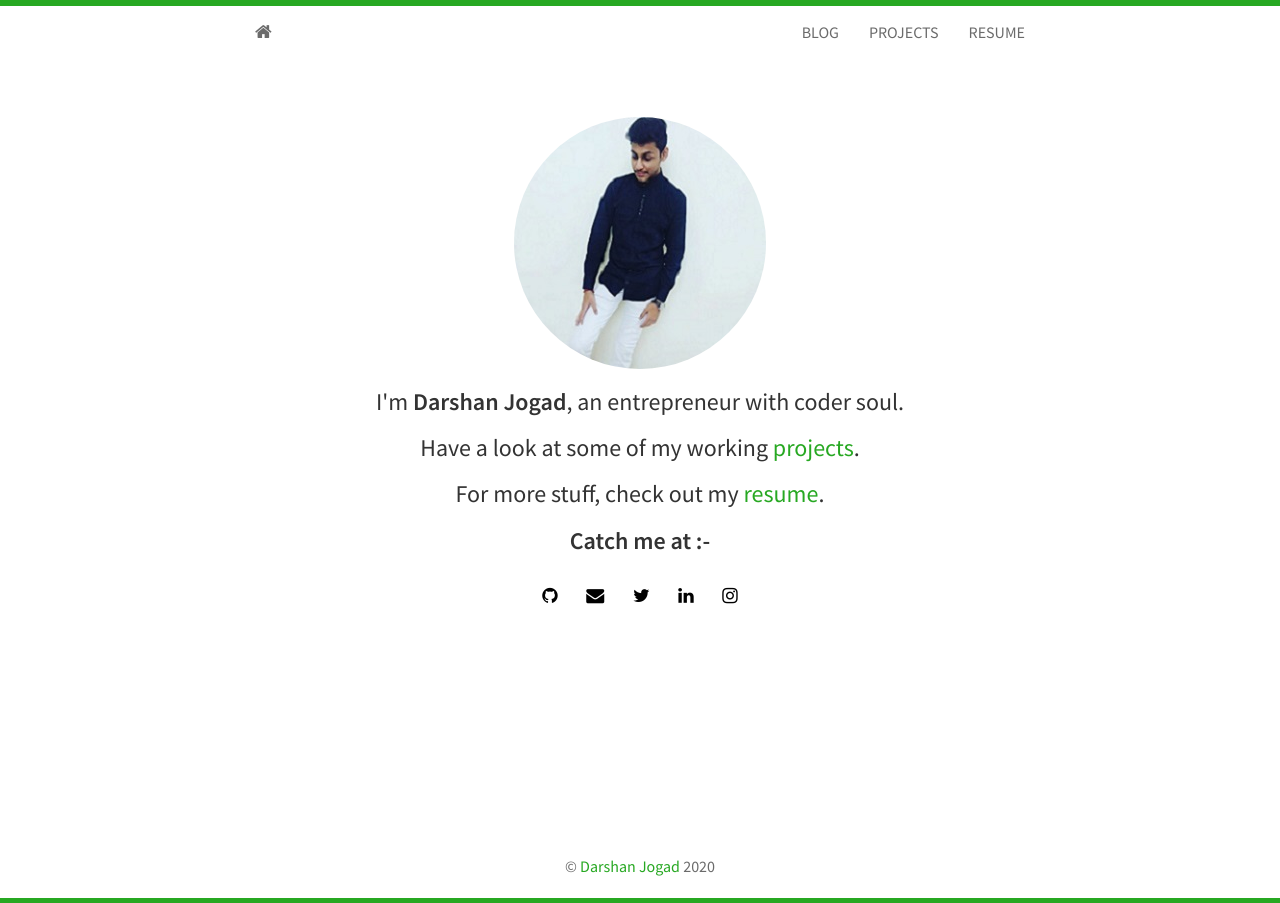
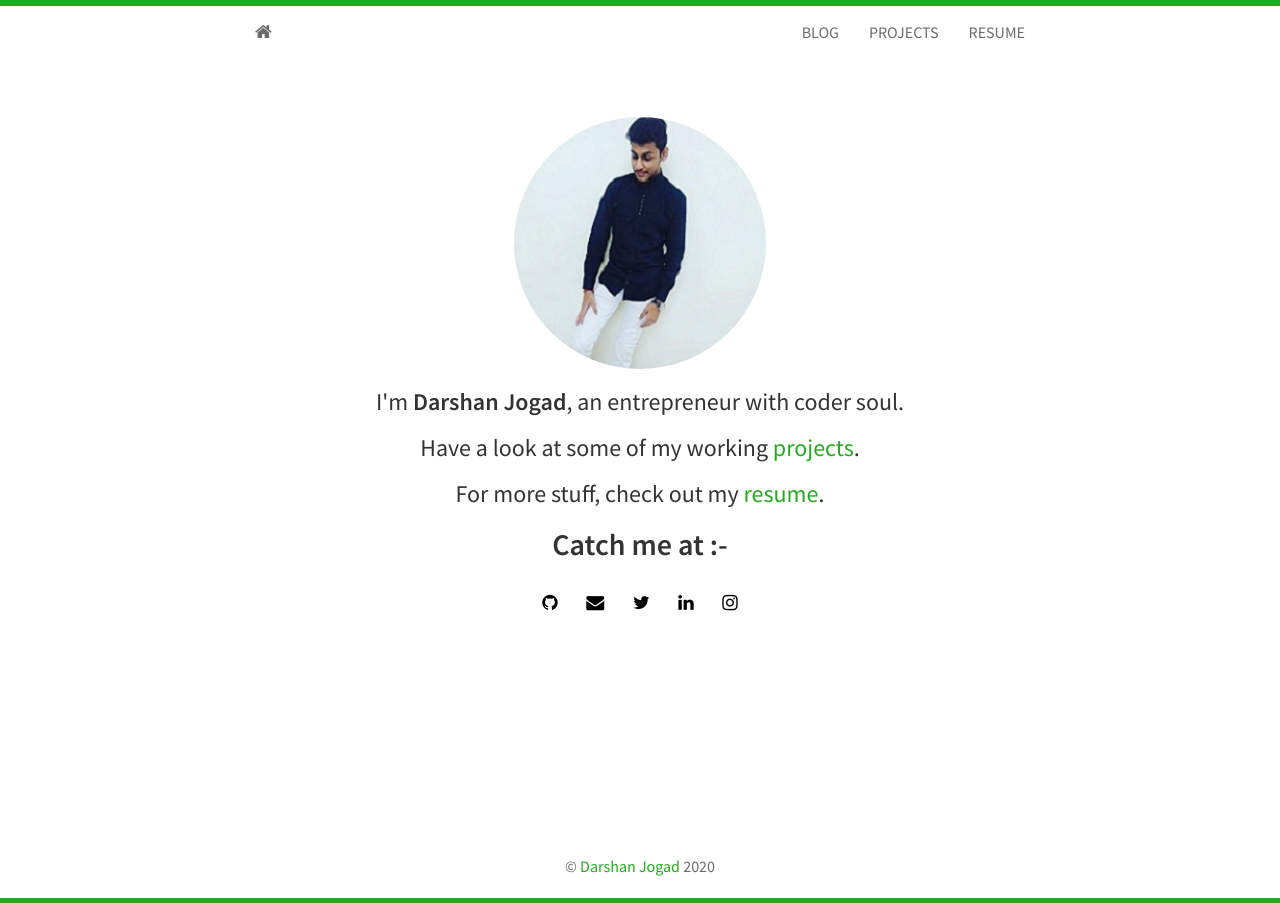
Before and after one commit to dmjogad/dmjogad.github.io, a Jekyll site: the page built from index.html, in a window 1280 px wide. Built offline with Jekyll 4.4.1, drawn with Linux system fonts in a browser that asks for light colours; nearby versions of some CDN libraries.

```diff
--- a/index.html
+++ b/index.html
@@ -10,7 +10,7 @@ layout: base
 	  <h3>I'm <strong>{{ site.author }}</strong>, an entrepreneur with coder soul.</h3>
 	  <h3>Have a look at some of my working <a href="/projects"> projects</a>.</h3>
 	  <h3>For more stuff, check out my <a href="{{ site.resume }}">resume</a>.</h3>
-	  <h3><strong>Catch me at :- </strong> </h3>
+	  <h2><strong>Catch me at :- </strong> </h2>
 	  {% include social.html %}
 	</div>
 </section>
```
